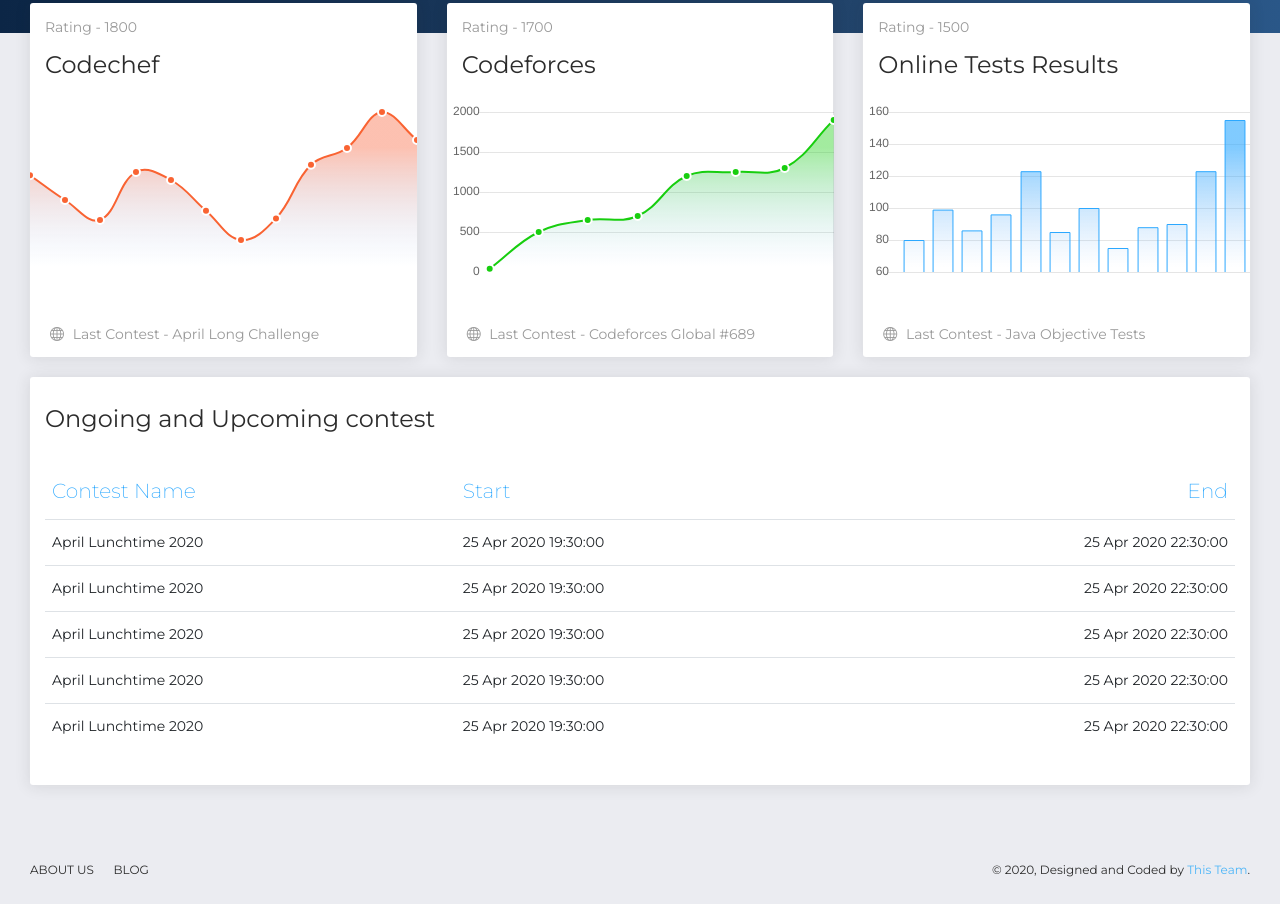
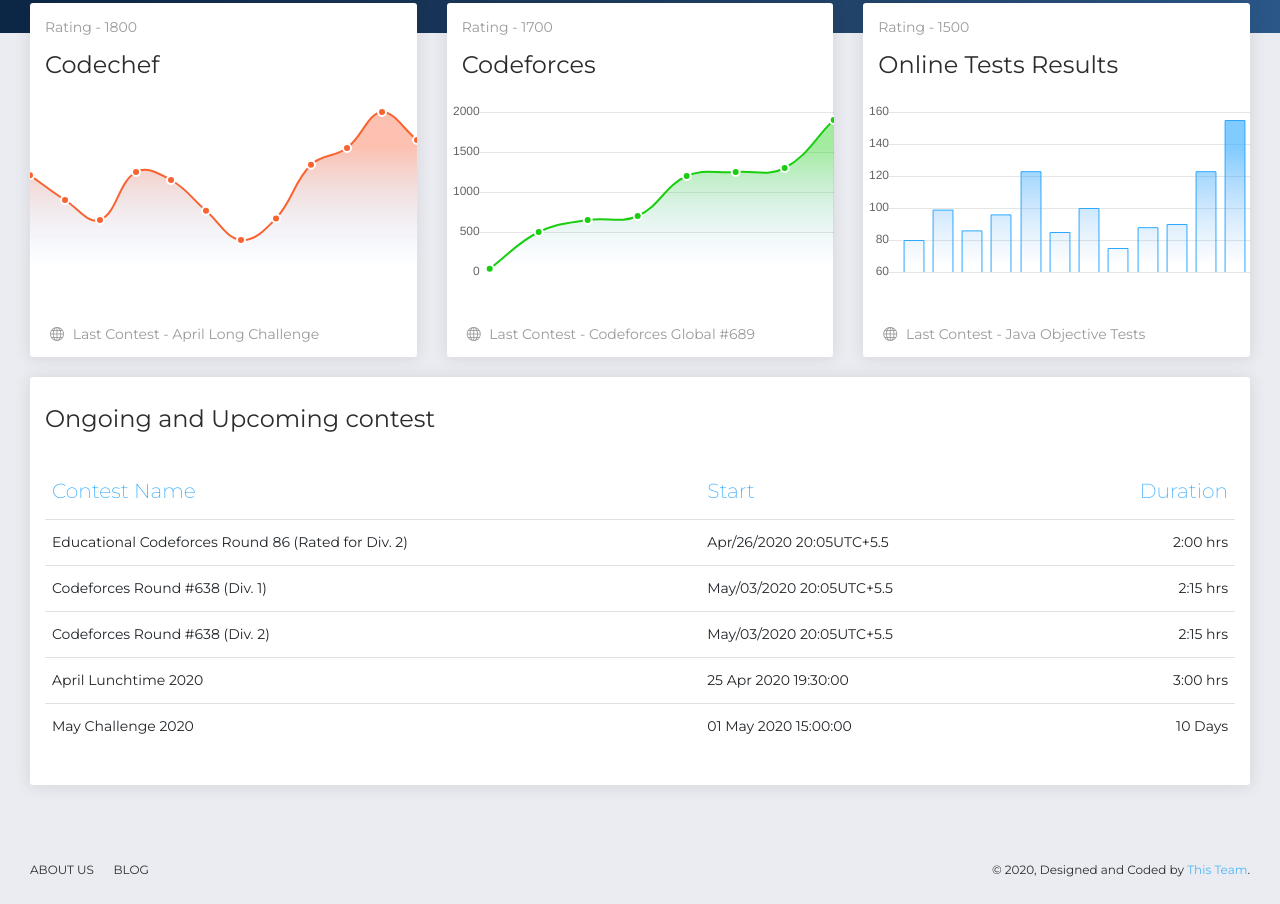
Before and after one commit to gy8534/project, a website: page dashboard.html in a window 1280 px wide. Shown: the part 347-1251 px from the top of the page. Drawn offline with Linux system fonts and the light colour scheme; some packages are replaced by stand-ins of ours.

Commit message:
Added contests information.

```diff
--- a/dashboard.html
+++ b/dashboard.html
@@ -187,19 +187,41 @@
                         Start
                       </th>
                       <th class="text-right">
-                        End
+                        Duration
                       </th>
                     </thead>
                     <tbody>
                       <tr>
                         <td>
-                          April Lunchtime 2020
+                          Educational Codeforces Round 86 (Rated for Div. 2)
                         </td>
                         <td>
-                          25 Apr 2020 19:30:00
+                          Apr/26/2020 20:05UTC+5.5
                         </td>
                         <td class="text-right">
-                          25 Apr 2020 22:30:00
+                          2:00 hrs
+                        </td>
+                      </tr>
+                      <tr>
+                        <td>
+                          Codeforces Round #638 (Div. 1)
+                        </td>
+                        <td>
+                          May/03/2020 20:05UTC+5.5
+                        </td>
+                        <td class="text-right">
+                          2:15 hrs
+                        </td>
+                      </tr>
+                      <tr>
+                        <td>
+                          Codeforces Round #638 (Div. 2)
+                        </td>
+                        <td>
+                          May/03/2020 20:05UTC+5.5
+                        </td>
+                        <td class="text-right">
+                          2:15 hrs
                         </td>
                       </tr>
                       <tr>
@@ -210,40 +232,19 @@
                           25 Apr 2020 19:30:00
                         </td>
                         <td class="text-right">
-                          25 Apr 2020 22:30:00
+                          3:00 hrs
                         </td>
                       </tr>
                       <tr>
                         <td>
-                          April Lunchtime 2020
+                          May Challenge 2020
                         </td>
                         <td>
-                          25 Apr 2020 19:30:00
+                          01 May 2020
+                          15:00:00
                         </td>
                         <td class="text-right">
-                          25 Apr 2020 22:30:00
-                        </td>
-                      </tr>
-                      <tr>
-                        <td>
-                          April Lunchtime 2020
-                        </td>
-                        <td>
-                          25 Apr 2020 19:30:00
-                        </td>
-                        <td class="text-right">
-                          25 Apr 2020 22:30:00
-                        </td>
-                      </tr>
-                      <tr>
-                        <td>
-                          April Lunchtime 2020
-                        </td>
-                        <td>
-                          25 Apr 2020 19:30:00
-                        </td>
-                        <td class="text-right">
-                          25 Apr 2020 22:30:00
+                          10 Days
                         </td>
                       </tr>
                     </tbody>
```
